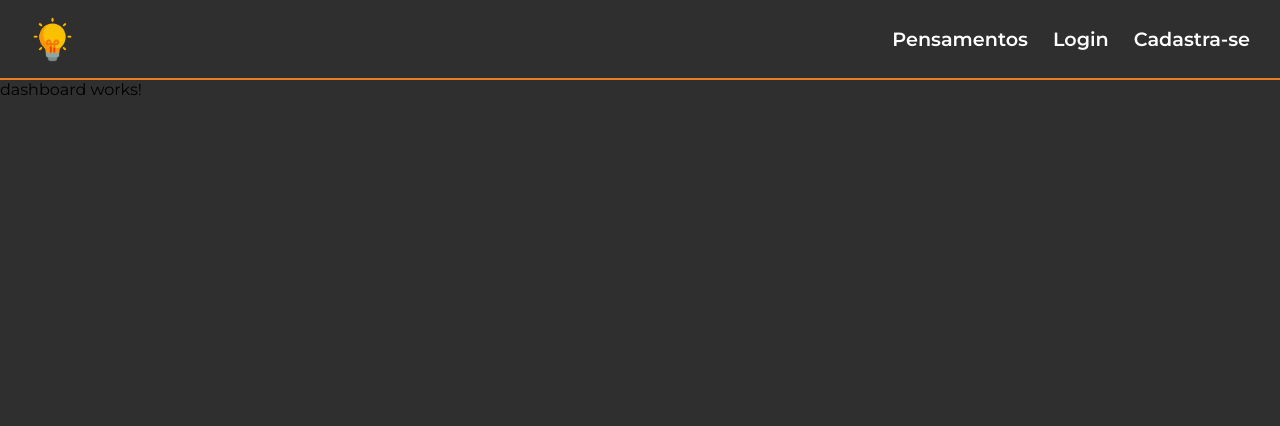
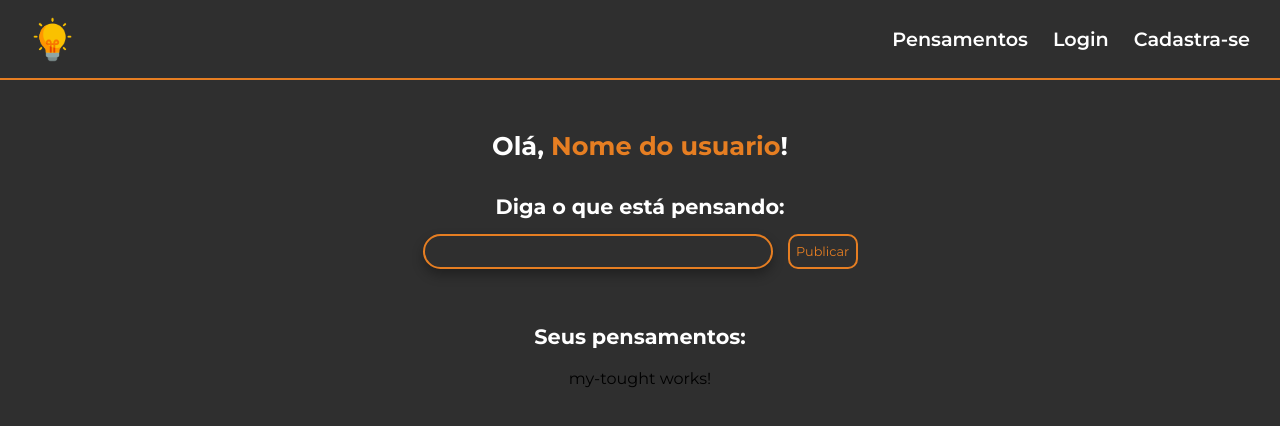
Before and after one commit to Axiotes/toughts, an Angular app: page /dashboard in a window 1280 px wide. Shown: the top 426 px of the page. Built offline with nearby package versions, Linux system fonts and the light colour scheme.

Commit message:
feat: dashboard page layout

```diff
--- /dev/null
+++ b/src/app/components/my-tought/my-tought.component.html
@@ -0,0 +1 @@
+<p>my-tought works!</p>
--- a/src/app/pages/dashboard/dashboard.component.html
+++ b/src/app/pages/dashboard/dashboard.component.html
@@ -1 +1,20 @@
-<p>dashboard works!</p>
+<main class="dashboard">
+  <h1 class="dashboard__title">Olá, <span>Nome do usuario</span>!</h1>
+
+  <form class="dashboard__form">
+    <h2 class="dashboard__form__subtitle">Diga o que está pensando:</h2>
+
+    <div class="dashboard__form__new">
+      <input type="text" />
+      <button type="submit">Publicar</button>
+    </div>
+  </form>
+
+  <div class="dashboard__user">
+    <h2 class="dashboard__user__subtitle">Seus pensamentos:</h2>
+
+    <div class="dashboard__user__toughts">
+      <app-my-tought></app-my-tought>
+    </div>
+  </div>
+</main>
--- a/src/app/pages/dashboard/dashboard.component.scss
+++ b/src/app/pages/dashboard/dashboard.component.scss
@@ -0,0 +1,101 @@
+.dashboard {
+  height: 90vh;
+  width: 100%;
+  display: grid;
+  grid-template-columns: 1fr;
+  grid-template-rows: 5% 15% 80%;
+  gap: 30px;
+  align-items: start;
+  justify-items: center;
+  padding-top: 50px;
+
+  &__title {
+    color: white;
+    font-size: 1.6rem;
+    font-weight: 700;
+
+    span {
+      color: #e67e22;
+    }
+  }
+
+  &__form {
+    display: flex;
+    flex-direction: column;
+    align-items: center;
+    justify-content: center;
+    gap: 15px;
+
+    &__subtitle {
+      color: white;
+      font-size: 1.3rem;
+    }
+
+    &__new {
+      display: flex;
+      align-items: center;
+      justify-content: center;
+      gap: 15px;
+
+      input {
+        width: 220px;
+        height: 35px;
+        border-radius: 35px;
+        padding-left: 10px;
+        font-size: 0.8rem;
+        border: 2px solid #e67e22;
+        transition: 0.5s;
+        box-shadow: 0 6px 12px rgba(0, 0, 0, 0.3);
+        color: white;
+
+        @media screen and (min-width: 699px) {
+          width: 350px;
+          font-size: 0.9rem;
+        }
+      }
+
+      input:focus {
+        outline: 4px solid #e67e22;
+        animation: 0.5s infinite forwards;
+        border: none;
+      }
+
+      button {
+        width: 70px;
+        height: 35px;
+        border-radius: 10px;
+        color: #e67e22;
+        font-size: 0.8rem;
+        font-weight: 400;
+        border: 2px solid #e67e22;
+        cursor: pointer;
+        transition: 0.8s;
+
+        &:hover {
+          background-color: #e67e22;
+          color: white;
+        }
+      }
+    }
+  }
+
+  &__user {
+    display: flex;
+    flex-direction: column;
+    align-items: center;
+    gap: 20px;
+
+    &__subtitle {
+        color: white;
+        font-size: 1.3rem;
+    }
+
+    &__toughts {
+        display: flex;
+        flex-direction: column;
+        align-items: center;
+        justify-content: center;
+        gap: 15px;
+    }
+  }
+}
--- a/src/app/pages/dashboard/dashboard.component.ts
+++ b/src/app/pages/dashboard/dashboard.component.ts
@@ -1,9 +1,10 @@
 import { Component } from '@angular/core';
+import { MyToughtComponent } from "../../components/my-tought/my-tought.component";
 
 @Component({
   selector: 'app-dashboard',
   standalone: true,
-  imports: [],
+  imports: [MyToughtComponent],
   templateUrl: './dashboard.component.html',
   styleUrl: './dashboard.component.scss'
 })
```
Also changed, not shown: src/app/components/my-tought/my-tought.component.ts (added, +12 -0 lines), src/app/components/my-tought/my-tought.component.scss (added), 1 other file (tests, documents, lock files or other folders).
